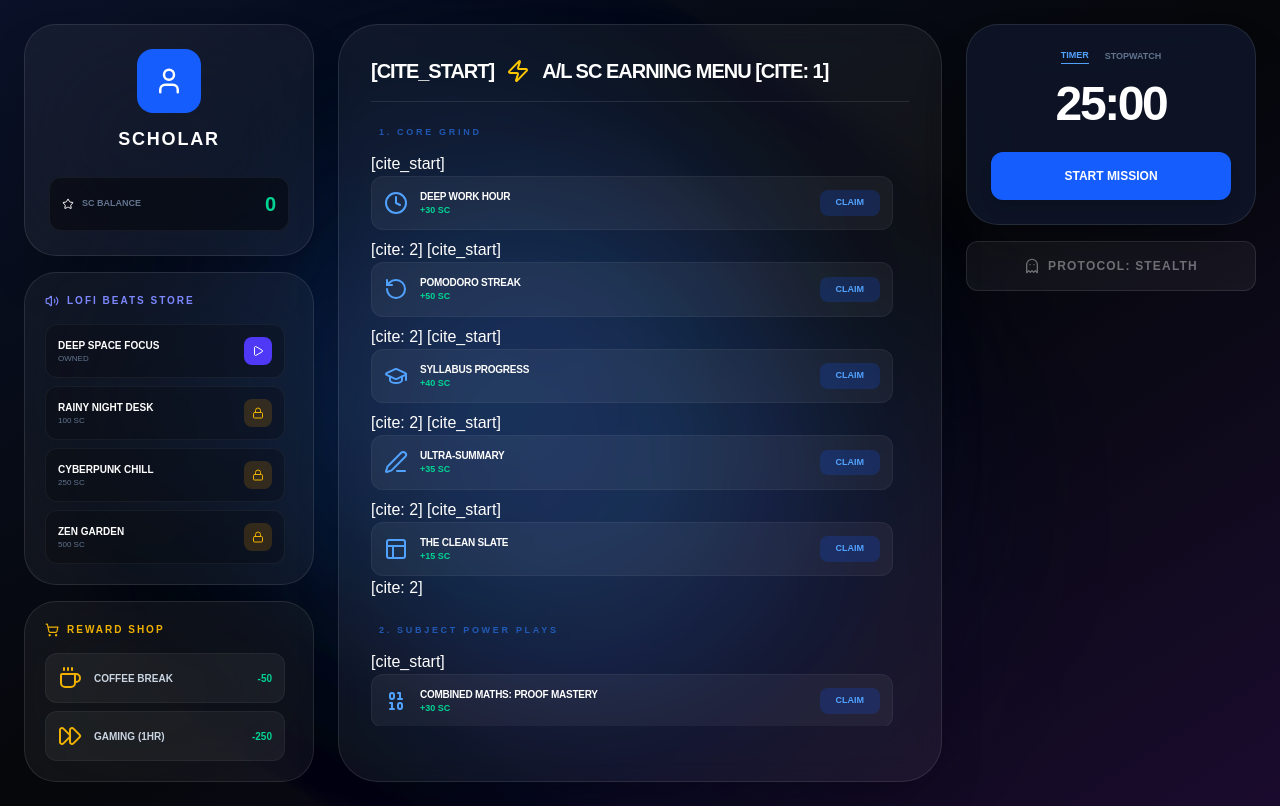
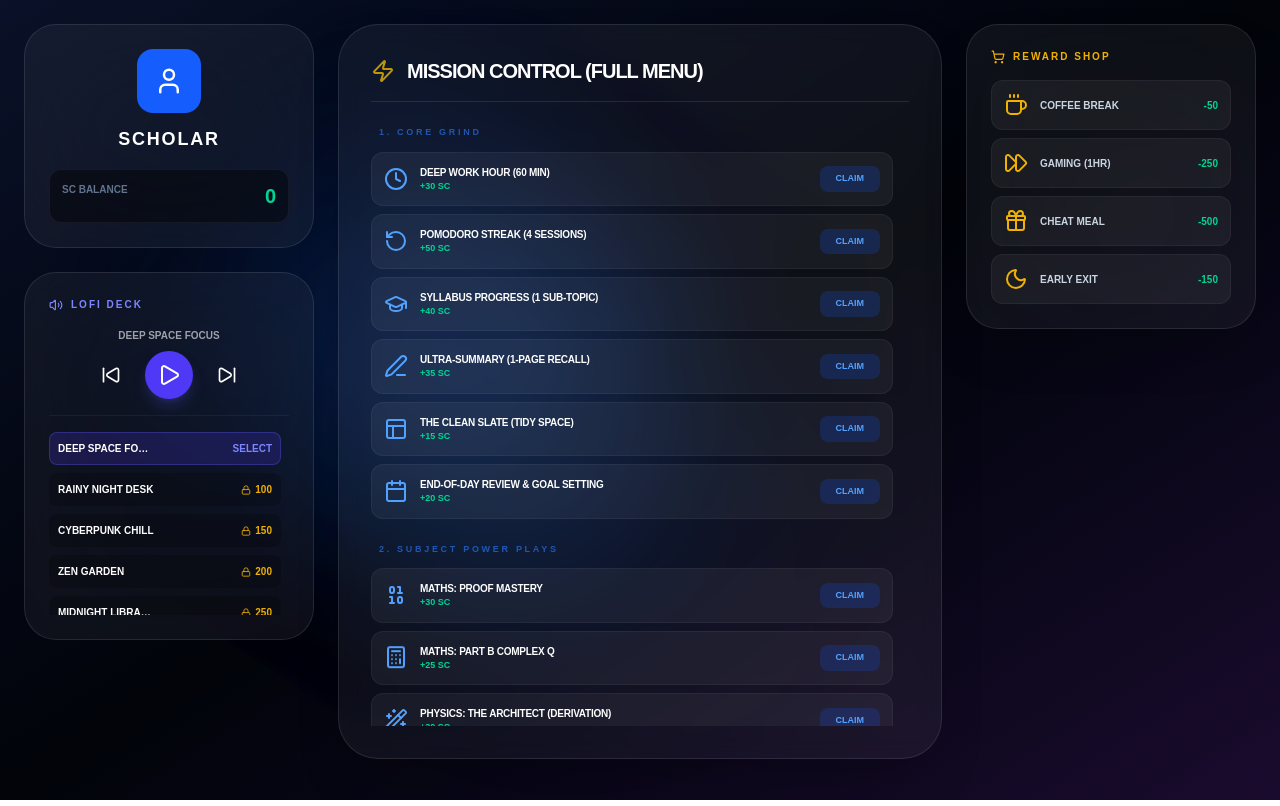
Before and after one commit to ThehanSanvidu/StudyCredit-, a Next.js app: page / in a window 1280 px wide. Built offline with nearby package versions, Linux system fonts and the light colour scheme.

Commit message:
more lofi

```diff
--- a/src/pages/index.tsx
+++ b/src/pages/index.tsx
@@ -5,16 +5,23 @@ import {
   Trophy, Flame, Target, CheckCircle, User, Zap, Clock, Wand2, Sword, Music, Pause, Play,
   Plus, Minus, Brain, BookOpen, Calculator, RotateCcw, Layout, Edit3, FlaskConical, Beaker,
   Sunrise, Dumbbell, Smartphone, Ghost, GraduationCap, Microscope, Palette, Binary,
-  AlertTriangle, Calendar, ShoppingCart, Coffee, FastForward, Gift, Moon, Star, Volume2, Lock
+  AlertTriangle, Calendar, ShoppingCart, Coffee, FastForward, Gift, Moon, Star, Volume2, Lock,
+  SkipForward, SkipBack, Apple
 } from 'lucide-react';
 import confetti from 'canvas-confetti';
 
-// LOFI TRACK DATA
+// 🎵 10 TRACK LOFI LIBRARY
 const LOFI_LIBRARY = [
-  { id: 'track1', name: 'Deep Space Focus', url: 'https://stream.zeno.fm/0r0xa792kwzuv', cost: 0, unlocked: true },
-  { id: 'track2', name: 'Rainy Night Desk', url: 'https://www.soundhelix.com/examples/mp3/SoundHelix-Song-8.mp3', cost: 100, unlocked: false },
-  { id: 'track3', name: 'Cyberpunk Chill', url: 'https://www.soundhelix.com/examples/mp3/SoundHelix-Song-2.mp3', cost: 250, unlocked: false },
-  { id: 'track4', name: 'Zen Garden', url: 'https://www.soundhelix.com/examples/mp3/SoundHelix-Song-3.mp3', cost: 500, unlocked: false },
+  { id: 't1', name: 'Deep Space Focus', url: 'https://stream.zeno.fm/0r0xa792kwzuv', cost: 0, unlocked: true },
+  { id: 't2', name: 'Rainy Night Desk', url: 'https://www.soundhelix.com/examples/mp3/SoundHelix-Song-8.mp3', cost: 100, unlocked: false },
+  { id: 't3', name: 'Cyberpunk Chill', url: 'https://www.soundhelix.com/examples/mp3/SoundHelix-Song-1.mp3', cost: 150, unlocked: false },
+  { id: 't4', name: 'Zen Garden', url: 'https://www.soundhelix.com/examples/mp3/SoundHelix-Song-2.mp3', cost: 200, unlocked: false },
+  { id: 't5', name: 'Midnight Library', url: 'https://www.soundhelix.com/examples/mp3/SoundHelix-Song-3.mp3', cost: 250, unlocked: false },
+  { id: 't6', name: 'Autumn Leaves', url: 'https://www.soundhelix.com/examples/mp3/SoundHelix-Song-4.mp3', cost: 300, unlocked: false },
+  { id: 't7', name: 'Neon Rain', url: 'https://www.soundhelix.com/examples/mp3/SoundHelix-Song-5.mp3', cost: 350, unlocked: false },
+  { id: 't8', name: 'Coffee Shop Vibes', url: 'https://www.soundhelix.com/examples/mp3/SoundHelix-Song-6.mp3', cost: 400, unlocked: false },
+  { id: 't9', name: 'Vintage Radio', url: 'https://www.soundhelix.com/examples/mp3/SoundHelix-Song-7.mp3', cost: 450, unlocked: false },
+  { id: 't10', name: 'Nebula Drift', url: 'https://www.soundhelix.com/examples/mp3/SoundHelix-Song-9.mp3', cost: 500, unlocked: false },
 ];
 
 export default function StudyCreditsUltimateOS() {
@@ -27,8 +34,8 @@ export default function StudyCreditsUltimateOS() {
   const [isActive, setIsActive] = useState(false);
   const [stopwatchTime, setStopwatchTime] = useState(0);
   const [isPlaying, setIsPlaying] = useState(false);
-  const [unlockedTracks, setUnlockedTracks] = useState(['track1']);
-  const [currentTrack, setCurrentTrack] = useState(LOFI_LIBRARY[0]);
+  const [unlockedTracks, setUnlockedTracks] = useState(['t1']);
+  const [currentTrackIndex, setCurrentTrackIndex] = useState(0);
   const audioRef = useRef<HTMLAudioElement | null>(null);
 
   useEffect(() => {
@@ -36,23 +43,21 @@ export default function StudyCreditsUltimateOS() {
     setName(savedName);
     setSc(Number(localStorage.getItem(`sc_${savedName}`)) || 0);
     setTotalHours(Number(localStorage.getItem(`hours_${savedName}`)) || 0);
-    const savedTracks = JSON.parse(localStorage.getItem(`tracks_${savedName}`) || '["track1"]');
+    const savedTracks = JSON.parse(localStorage.getItem(`tracks_${savedName}`) || '["t1"]');
     setUnlockedTracks(savedTracks);
-
-    audioRef.current = new Audio(currentTrack.url);
+    audioRef.current = new Audio(LOFI_LIBRARY[0].url);
     audioRef.current.loop = true;
   }, []);
 
-  // Update audio source when track changes
   useEffect(() => {
     if (audioRef.current) {
       const wasPlaying = isPlaying;
       audioRef.current.pause();
-      audioRef.current = new Audio(currentTrack.url);
+      audioRef.current = new Audio(LOFI_LIBRARY[currentTrackIndex].url);
       audioRef.current.loop = true;
       if (wasPlaying) audioRef.current.play();
     }
-  }, [currentTrack]);
+  }, [currentTrackIndex]);
 
   useEffect(() => {
     let interval: any;
@@ -80,7 +85,7 @@ export default function StudyCreditsUltimateOS() {
     confetti({ particleCount: 150, spread: 60 });
   };
 
-  const buyReward = (cost: number, itemName: string, isTrack = false, trackId = "") => {
+  const buyItem = (cost: number, itemName: string, isTrack = false, trackId = "") => {
     if (sc >= cost) {
       const total = sc - cost;
       setSc(total);
@@ -90,9 +95,9 @@ export default function StudyCreditsUltimateOS() {
         setUnlockedTracks(newTracks);
         localStorage.setItem(`tracks_${name}`, JSON.stringify(newTracks));
       }
-      alert(`REWARD ACTIVATED: ${itemName} 🎁`);
+      alert(`PURCHASED: ${itemName} ✅`);
     } else {
-      alert("INSUFFICIENT CREDITS ❌");
+      alert("INSUFFICIENT SC ❌");
     }
   };
 
@@ -103,70 +108,72 @@ export default function StudyCreditsUltimateOS() {
   };
 
   return (
-    <div className={`min-h-screen transition-colors duration-700 ${isGhostMode ? 'bg-black' : 'bg-[#05070a]'} text-white p-6 font-sans relative overflow-hidden`}>
+    <div className={`min-h-screen transition-colors duration-700 ${isGhostMode ? 'bg-black' : 'bg-[#02040a]'} text-white p-6 font-sans relative overflow-hidden`}>
 
       {/* 🧊 LIQUID GLASS BACKGROUND */}
-      <div className={`absolute inset-0 z-0 overflow-hidden transition-opacity duration-1000 ${isGhostMode ? 'opacity-10' : 'opacity-100'}`}>
-        <div className="absolute inset-0 bg-gradient-to-br from-[#0a1128] via-[#05070a] to-[#1a0b2e]" />
-        {[...Array(8)].map((_, i) => (
-          <motion.div key={i} animate={{ x: [0, 800, 0], y: [0, 500, 0] }} transition={{ duration: 30 + i * 5, repeat: Infinity }}
-            className="absolute w-[500px] h-[500px] rounded-full bg-blue-500/5 blur-[120px]" />
+      <div className={`absolute inset-0 z-0 overflow-hidden transition-opacity duration-1000 ${isGhostMode ? 'opacity-5' : 'opacity-100'}`}>
+        <div className="absolute inset-0 bg-gradient-to-br from-[#0a1128] via-[#02040a] to-[#1a0b2e]" />
+        {[...Array(6)].map((_, i) => (
+          <motion.div key={i} animate={{ x: [0, 600, 0], y: [0, 400, 0] }} transition={{ duration: 25 + i * 5, repeat: Infinity }}
+            className="absolute w-[400px] h-[400px] rounded-full bg-blue-500/5 blur-[100px]" />
         ))}
       </div>
 
-      {/* 👻 STEALTH GHOST OVERLAY */}
+      {/* 👻 STEALTH GHOST MODE */}
       <AnimatePresence>
         {isGhostMode && (
           <motion.div initial={{ opacity: 0 }} animate={{ opacity: 1 }} exit={{ opacity: 0 }}
-            className="fixed inset-0 z-[100] bg-black/98 flex flex-col items-center justify-center pointer-events-none"
+            className="fixed inset-0 z-[100] bg-black flex flex-col items-center justify-center pointer-events-none"
           >
-            <div className="text-center z-10 pointer-events-auto">
-              <p className="text-[14rem] font-mono font-black tracking-tighter mb-4 text-white/90 drop-shadow-[0_0_30px_rgba(255,255,255,0.2)] leading-none">
-                {formatTime(timerMode === 'pomodoro' ? timeLeft : stopwatchTime)}
-              </p>
-              <button onClick={() => setIsGhostMode(false)} className="mt-12 text-[10px] font-black tracking-[1em] text-white/20 hover:text-white uppercase transition-all">
-                [ EXIT_VOID ]
-              </button>
-            </div>
+            <p className="text-[15rem] font-mono font-black text-white/90 drop-shadow-[0_0_50px_rgba(255,255,255,0.1)] leading-none">
+              {formatTime(timerMode === 'pomodoro' ? timeLeft : stopwatchTime)}
+            </p>
+            <button onClick={() => setIsGhostMode(false)} className="mt-20 pointer-events-auto text-[10px] font-black tracking-[1.5em] text-white/20 hover:text-white uppercase transition-all">
+              [ TERMINATE_GHOST_PROTOCOL ]
+            </button>
           </motion.div>
         )}
       </AnimatePresence>
 
       <div className="max-w-screen-2xl mx-auto grid grid-cols-1 lg:grid-cols-12 gap-6 relative z-10">
 
-        {/* LEFT: IDENTITY & STORE 👤🛒 */}
-        <aside className="lg:col-span-3 space-y-4">
-          <div className="bg-white/5 backdrop-blur-3xl p-6 rounded-[2rem] border border-white/10 shadow-2xl text-center">
+        {/* LEFT: IDENTITY & LOFI CONTROL 👤🎵 */}
+        <aside className="lg:col-span-3 space-y-6">
+          <div className="bg-white/5 backdrop-blur-3xl p-6 rounded-[2rem] border border-white/10 text-center">
             <div className="w-16 h-16 bg-blue-600 rounded-2xl flex items-center justify-center mb-3 mx-auto"><User size={30} /></div>
             <input value={name} onChange={(e) => {setName(e.target.value); localStorage.setItem('study_sync_name', e.target.value);}}
               className="bg-transparent text-center text-lg font-black uppercase tracking-widest border-none focus:ring-0 w-full" placeholder="NAME_KEY" />
-            <div className="mt-6 space-y-2">
-              <StatBox label="SC Balance" value={sc} color="text-emerald-400" icon={<Star size={12}/>} />
+            <div className="mt-4 bg-black/40 p-3 rounded-xl border border-white/5 flex justify-between">
+              <span className="text-[10px] font-bold text-slate-500">SC BALANCE</span>
+              <span className="text-xl font-mono font-black text-emerald-400">{sc}</span>
             </div>
           </div>
 
-          {/* LOFI PLAYER & STORE */}
-          <div className="bg-white/5 backdrop-blur-3xl p-5 rounded-[2rem] border border-white/10">
-            <h3 className="text-[10px] font-black text-indigo-400 mb-4 flex items-center gap-2 uppercase tracking-[0.2em]">
-              <Volume2 size={14}/> Lofi Beats Store
-            </h3>
-            <div className="space-y-2 max-h-[250px] overflow-y-auto pr-2 custom-scrollbar">
-              {LOFI_LIBRARY.map(track => {
+          {/* 🎧 LOFI PLAYER CONTROLLER */}
+          <div className="bg-white/5 backdrop-blur-3xl p-6 rounded-[2rem] border border-white/10">
+            <h3 className="text-[10px] font-black text-indigo-400 mb-4 flex items-center gap-2 uppercase tracking-[0.2em]"><Volume2 size={14}/> Lofi Deck</h3>
+            <div className="text-center mb-4">
+              <span className="text-[10px] font-black uppercase text-white/60 block mb-2">{LOFI_LIBRARY[currentTrackIndex].name}</span>
+              <div className="flex items-center justify-center gap-4">
+                <button onClick={() => setCurrentTrackIndex(prev => (prev === 0 ? LOFI_LIBRARY.length-1 : prev-1))} className="p-2 hover:text-indigo-400"><SkipBack size={20}/></button>
+                <button onClick={() => { if(audioRef.current) isPlaying ? audioRef.current.pause() : audioRef.current.play(); setIsPlaying(!isPlaying); }} className="p-3 bg-indigo-600 rounded-full shadow-lg shadow-indigo-500/20">
+                  {isPlaying ? <Pause size={24}/> : <Play size={24}/>}
+                </button>
+                <button onClick={() => setCurrentTrackIndex(prev => (prev === LOFI_LIBRARY.length-1 ? 0 : prev+1))} className="p-2 hover:text-indigo-400"><SkipForward size={20}/></button>
+              </div>
+            </div>
+
+            <div className="space-y-2 max-h-[200px] overflow-y-auto pr-2 custom-scrollbar border-t border-white/5 pt-4">
+              {LOFI_LIBRARY.map((track, idx) => {
                 const isUnlocked = unlockedTracks.includes(track.id);
                 return (
-                  <div key={track.id} className="flex items-center justify-between p-3 bg-black/20 rounded-xl border border-white/5">
-                    <div className="flex flex-col">
-                      <span className="text-[10px] font-black uppercase">{track.name}</span>
-                      <span className="text-[8px] text-slate-500">{isUnlocked ? "OWNED" : `${track.cost} SC`}</span>
-                    </div>
+                  <div key={track.id} className={`flex items-center justify-between p-2 rounded-lg text-[10px] transition-all ${currentTrackIndex === idx ? 'bg-indigo-600/20 border border-indigo-500/30' : 'bg-black/20 border border-transparent'}`}>
+                    <span className="font-bold uppercase truncate w-24">{track.name}</span>
                     {isUnlocked ? (
-                      <button onClick={() => {setCurrentTrack(track); if(!isPlaying && audioRef.current) {audioRef.current.play(); setIsPlaying(true);}}}
-                        className={`p-2 rounded-lg ${currentTrack.id === track.id ? 'bg-indigo-600' : 'bg-white/5'}`}>
-                        {currentTrack.id === track.id && isPlaying ? <Pause size={12}/> : <Play size={12}/>}
-                      </button>
+                      <button onClick={() => setCurrentTrackIndex(idx)} className="text-indigo-400 font-black uppercase">SELECT</button>
                     ) : (
-                      <button onClick={() => buyReward(track.cost, track.name, true, track.id)} className="p-2 bg-yellow-600/20 text-yellow-500 rounded-lg">
-                        <Lock size={12}/>
+                      <button onClick={() => buyItem(track.cost, track.name, true, track.id)} className="flex items-center gap-1 text-yellow-500 font-black">
+                        <Lock size={10}/> {track.cost}
                       </button>
                     )}
                   </div>
@@ -174,75 +181,80 @@ export default function StudyCreditsUltimateOS() {
               })}
             </div>
           </div>
-
-          <div className="bg-white/5 backdrop-blur-3xl p-5 rounded-[2rem] border border-white/10">
-            <h3 className="text-[10px] font-black text-yellow-500 mb-4 flex items-center gap-2 uppercase tracking-[0.2em]">
-              <ShoppingCart size={14}/> Reward shop
-            </h3>
-            <div className="space-y-2 max-h-[150px] overflow-y-auto pr-2 custom-scrollbar">
-              <RewardItem name="Coffee Break" cost={50} icon={<Coffee/>} onClick={() => buyReward(50, "Coffee Break")} />
-              <RewardItem name="Gaming (1hr)" cost={250} icon={<FastForward/>} onClick={() => buyReward(250, "Gaming Unlock")} />
-            </div>
-          </div>
         </aside>
 
-        {/* MAIN: TASK TERMINAL 📋 */}
+        {/* MAIN: FULL PDF TASK TERMINAL 📋 */}
         <main className="lg:col-span-6 bg-white/5 backdrop-blur-md p-8 rounded-[2.5rem] border border-white/10 shadow-2xl">
           <h1 className="text-xl font-black mb-6 flex items-center gap-3 uppercase tracking-tighter border-b border-white/10 pb-4">
-            [cite_start]<Zap className="text-yellow-400" /> A/L SC Earning Menu [cite: 1]
+            <Zap className="text-yellow-400 animate-pulse" /> Mission Control (Full Menu)
           </h1>
 
           <div className="space-y-6 max-h-[600px] overflow-y-auto pr-4 custom-scrollbar">
+            {/* 1. CORE GRIND [cite: 2] */}
             <TaskSection title="1. Core Grind">
-              [cite_start]<TaskRow icon={<Clock className="animate-spin-slow"/>} name="Deep Work Hour" sc={30} onClick={() => addSC(30)} /> [cite: 2]
-              [cite_start]<TaskRow icon={<RotateCcw className="animate-reverse-spin"/>} name="Pomodoro Streak" sc={50} onClick={() => addSC(50)} /> [cite: 2]
-              [cite_start]<TaskRow icon={<GraduationCap/>} name="Syllabus Progress" sc={40} onClick={() => addSC(40)} /> [cite: 2]
-              [cite_start]<TaskRow icon={<Edit3/>} name="Ultra-Summary" sc={35} onClick={() => addSC(35)} /> [cite: 2]
-              [cite_start]<TaskRow icon={<Layout/>} name="The Clean Slate" sc={15} onClick={() => addSC(15)} /> [cite: 2]
+              <TaskRow icon={<Clock className="animate-spin-slow"/>} name="Deep Work Hour (60 min)" sc={30} onClick={() => addSC(30)} />
+              <TaskRow icon={<RotateCcw className="animate-reverse-spin"/>} name="Pomodoro Streak (4 sessions)" sc={50} onClick={() => addSC(50)} />
+              <TaskRow icon={<GraduationCap/>} name="Syllabus Progress (1 sub-topic)" sc={40} onClick={() => addSC(40)} />
+              <TaskRow icon={<Edit3/>} name="Ultra-Summary (1-page recall)" sc={35} onClick={() => addSC(35)} />
+              <TaskRow icon={<Layout/>} name="The Clean Slate (Tidy space)" sc={15} onClick={() => addSC(15)} />
+              <TaskRow icon={<Calendar/>} name="End-of-Day Review & Goal Setting" sc={20} onClick={() => addSC(20)} />
             </TaskSection>
 
+            {/* 2. SUBJECT SPECIFIC  */}
             <TaskSection title="2. Subject Power Plays">
-              [cite_start]<TaskRow icon={<Binary/>} name="Combined Maths: Proof Mastery" sc={30} onClick={() => addSC(30)} /> [cite: 2]
-              [cite_start]<TaskRow icon={<Calculator className="animate-bounce"/>} name="Maths: Part B Complex Q" sc={25} onClick={() => addSC(25)} /> [cite: 2]
-              [cite_start]<TaskRow icon={<Wand2/>} name="Physics: The Architect" sc={30} onClick={() => addSC(30)} /> [cite: 2]
-              [cite_start]<TaskRow icon={<Beaker/>} name="Chemistry: The Alchemist" sc={30} onClick={() => addSC(30)} /> [cite: 2]
+              <TaskRow icon={<Binary/>} name="Maths: Proof Mastery" sc={30} onClick={() => addSC(30)} />
+              <TaskRow icon={<Calculator className="animate-bounce"/>} name="Maths: Part B Complex Q" sc={25} onClick={() => addSC(25)} />
+              <TaskRow icon={<Wand2/>} name="Physics: The Architect (Derivation)" sc={30} onClick={() => addSC(30)} />
+              <TaskRow icon={<Palette/>} name="Physics: The Visualizer (Diagram)" sc={15} onClick={() => addSC(15)} />
+              <TaskRow icon={<Beaker/>} name="Chemistry: The Alchemist (Synthesis)" sc={30} onClick={() => addSC(30)} />
+              <TaskRow icon={<Microscope/>} name="Chemistry: Color Guru (Tests)" sc={25} onClick={() => addSC(25)} />
+              <TaskRow icon={<FlaskConical/>} name="The Balancer (Redox)" sc={20} onClick={() => addSC(20)} />
+              <TaskRow icon={<Calculator/>} name="Stoichiometry Master" sc={20} onClick={() => addSC(20)} />
             </TaskSection>
 
-            <TaskSection title="3. Heroic Feats">
-              [cite_start]<TaskRow icon={<Sword className="animate-bounce"/>} name="The Full Mock (3hr)" sc={150} onClick={() => addSC(150)} gold /> [cite: 3]
-              [cite_start]<TaskRow icon={<Target/>} name="The Weakness Slayer" sc={80} onClick={() => addSC(80)} /> [cite: 3]
-              [cite_start]<TaskRow icon={<Trophy/>} name="Perfect Week Bonus" sc={250} onClick={() => addSC(250)} gold /> [cite: 3]
+            {/* 3. BONUS MULTIPLIERS [cite: 3] */}
+            <TaskSection title="3. Bonus Multipliers">
+              <TaskRow icon={<Sunrise/>} name="The Early Bird (Pre-7 AM)" sc={40} onClick={() => addSC(40)} />
+              <TaskRow icon={<User/>} name="The Teacher (Feynman Tech)" sc={50} onClick={() => addSC(50)} />
+              <TaskRow icon={<Dumbbell/>} name="Physical Buff (20m Exercise)" sc={30} onClick={() => addSC(30)} />
+              <TaskRow icon={<Smartphone/>} name="No-Phone Multiplier (4hr+)" sc={20} onClick={() => addSC(20)} />
+              <TaskRow icon={<Apple/>} name="Nutrition Boost" sc={10} onClick={() => addSC(10)} />
+            </TaskSection>
+
+            {/* 4. HEROIC FEATS [cite: 3] */}
+            <TaskSection title="4. Heroic Feats">
+              <TaskRow icon={<Sword className="animate-bounce"/>} name="The Full Mock (3hr)" sc={150} onClick={() => addSC(150)} gold />
+              <TaskRow icon={<Target/>} name="The Weakness Slayer (2hr)" sc={80} onClick={() => addSC(80)} />
+              <TaskRow icon={<AlertTriangle/>} name="The Error Log (10x entries)" sc={60} onClick={() => addSC(60)} />
+              <TaskRow icon={<Trophy/>} name="Perfect Week Bonus" sc={250} onClick={() => addSC(250)} gold />
+              <TaskRow icon={<FastForward/>} name="Inter-Subject Linkage" sc={70} onClick={() => addSC(70)} />
             </TaskSection>
           </div>
         </main>
 
-        {/* RIGHT: CONTROL PANEL ⏱️ */}
-        <aside className="lg:col-span-3 space-y-4">
-          <div className="bg-slate-900/80 backdrop-blur-2xl p-6 rounded-[2rem] border border-white/10 shadow-2xl text-center">
-            <div className="flex justify-center gap-4 mb-4">
-              <button onClick={() => setTimerMode('pomodoro')} className={`text-[9px] font-black uppercase ${timerMode==='pomodoro' ? 'text-blue-400 border-b border-blue-400':'text-slate-500'}`}>Timer</button>
-              <button onClick={() => setTimerMode('stopwatch')} className={`text-[9px] font-black uppercase ${timerMode==='stopwatch' ? 'text-blue-400 border-b border-blue-400':'text-slate-500'}`}>Stopwatch</button>
+        {/* RIGHT: REWARDS 🛍️ */}
+        <aside className="lg:col-span-3">
+          <div className="bg-white/5 backdrop-blur-3xl p-6 rounded-[2rem] border border-white/10 shadow-2xl">
+            <h3 className="text-[10px] font-black text-yellow-500 mb-4 flex items-center gap-2 uppercase tracking-[0.2em]"><ShoppingCart size={14}/> Reward shop</h3>
+            <div className="space-y-2">
+              <RewardItem name="Coffee Break" cost={50} icon={<Coffee/>} onClick={() => buyItem(50, "Coffee Break")} />
+              <RewardItem name="Gaming (1hr)" cost={250} icon={<FastForward/>} onClick={() => buyItem(250, "Gaming Unlock")} />
+              <RewardItem name="Cheat Meal" cost={500} icon={<Gift/>} onClick={() => buyItem(500, "Cheat Meal")} />
+              <RewardItem name="Early Exit" cost={150} icon={<Moon/>} onClick={() => buyItem(150, "Early Exit")} />
             </div>
-            <p className="text-5xl font-mono font-black mb-6 text-white tracking-tighter">{formatTime(timerMode==='pomodoro' ? timeLeft : stopwatchTime)}</p>
-            <button onClick={() => setIsActive(!isActive)} className={`w-full py-4 rounded-xl font-black uppercase text-xs transition-all ${isActive ? 'bg-red-500/20 text-red-500 border border-red-500/50' : 'bg-blue-600 shadow-lg'}`}>
-              {isActive ? "PAUSE" : "START MISSION"}
-            </button>
           </div>
-          <button onClick={() => setIsGhostMode(true)} className="w-full py-4 rounded-xl flex items-center justify-center gap-2 bg-white/5 border border-white/10 text-white/40 hover:text-white transition-all text-xs font-black uppercase tracking-widest">
-            <Ghost size={16}/> Protocol: Stealth
-          </button>
         </aside>
       </div>
     </div>
   );
 }
 
-// Sub-Components
-function StatBox({ label, value, color, icon }: any) {
+// UI HELPER COMPONENTS
+function TaskSection({ title, children }: any) {
   return (
-    <div className="bg-black/40 p-3 rounded-xl border border-white/5 flex justify-between items-center">
-      <div className="flex items-center gap-2"> {icon} <span className="text-[9px] text-slate-500 font-bold uppercase">{label}</span> </div>
-      <span className={`text-xl font-mono font-black ${color}`}>{value}</span>
+    <div>
+      <h3 className="text-[9px] font-black text-blue-500/60 uppercase tracking-[0.3em] mb-3 ml-2">{title}</h3>
+      <div className="space-y-2">{children}</div>
     </div>
   );
 }
@@ -256,19 +268,10 @@ function RewardItem({ name, cost, icon, onClick }: any) {
   );
 }
 
-function TaskSection({ title, children }: any) {
-  return (
-    <div>
-      <h3 className="text-[9px] font-black text-blue-500/60 uppercase tracking-[0.3em] mb-3 ml-2">{title}</h3>
-      <div className="space-y-2">{children}</div>
-    </div>
-  );
-}
-
 function TaskRow({ name, sc, onClick, icon, gold = false }: any) {
   return (
     <motion.div whileHover={{ x: 5 }} className={`flex items-center justify-between p-3 rounded-xl border transition-all ${gold ? 'bg-yellow-500/10 border-yellow-500/30' : 'bg-white/5 border-white/5'}`}>
-      <div className="flex items-center gap-3">
+      <div className="flex items-center gap-3 text-left">
         <div className={gold ? 'text-yellow-500' : 'text-blue-400'}>{icon}</div>
         <div className="flex flex-col">
           <span className={`text-[10px] font-black uppercase tracking-tight ${gold ? 'text-yellow-200' : 'text-white'}`}>{name}</span>
```
